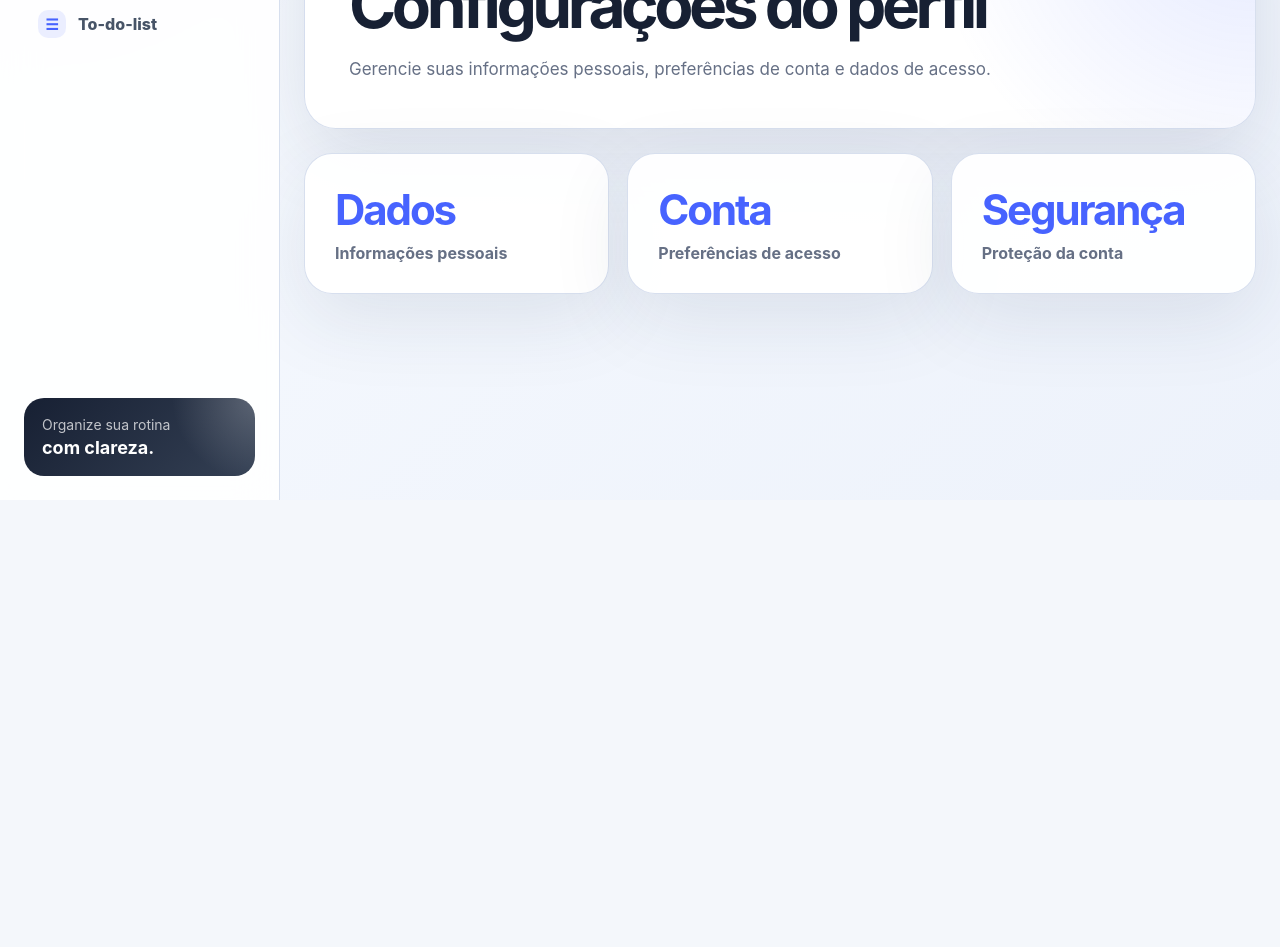
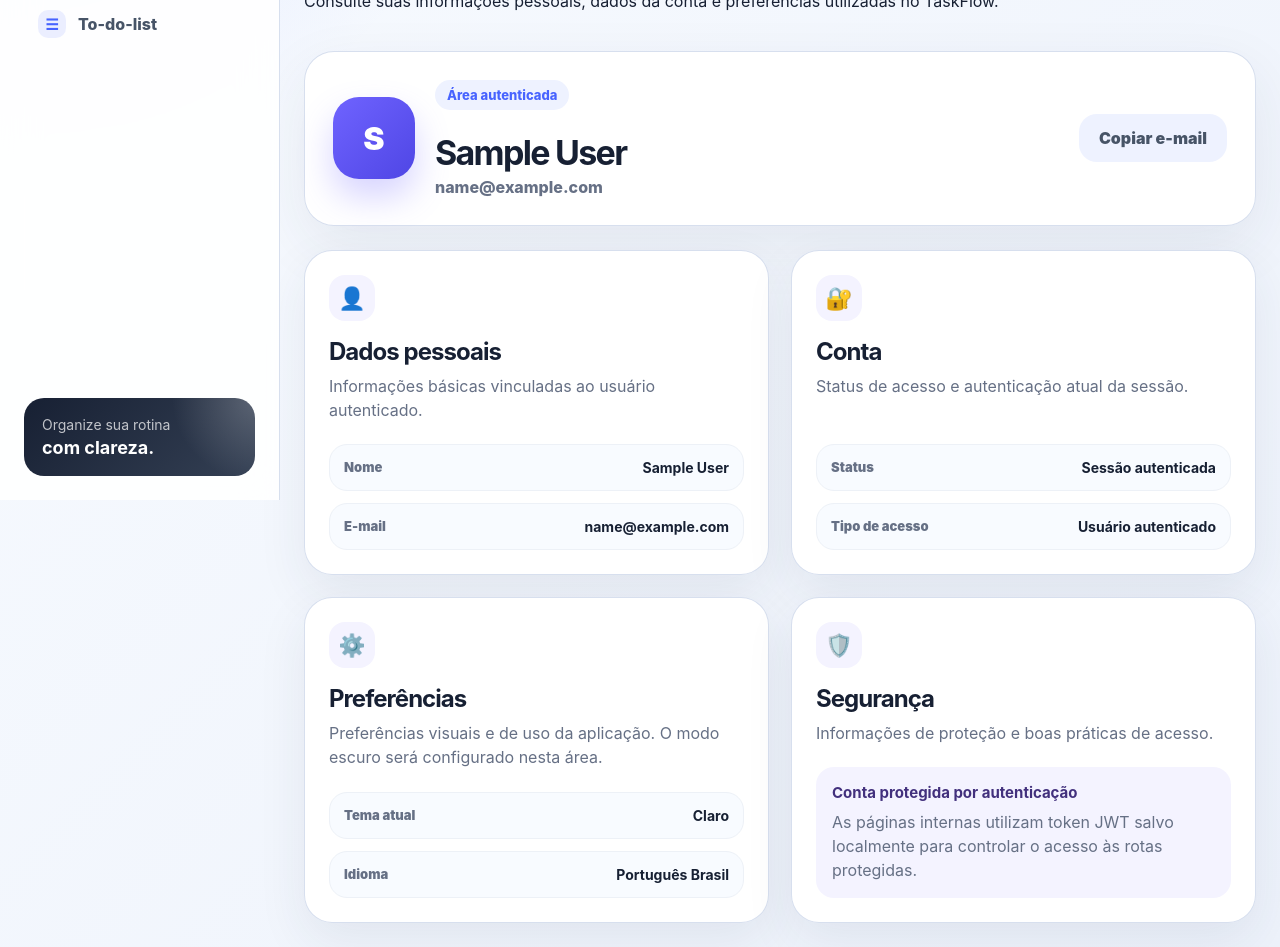
Before and after one commit to sandykmaciel/Projeto-Integrador, a React (Vite) app in the folder frontend/: page /perfil in a window 1280 px wide. Shown: the part 300-1247 px from the top of the page. Before the commit the page ends 800 px from the top, so only its background shows below. Built offline with nearby package versions, Linux system fonts and the light colour scheme; no server answers; sample sign-in values are in the browser's storage.

Commit message:
feat: implement profile settings page

```diff
--- a/frontend/src/index.css
+++ b/frontend/src/index.css
@@ -2852,3 +2852,164 @@ a:hover {
     width: 100%;
   }
 }
+
+.profile-settings-hero {
+  display: grid;
+  grid-template-columns: auto minmax(0, 1fr) auto;
+  align-items: center;
+  gap: 20px;
+  padding: 28px;
+  border: 1px solid rgba(211, 220, 237, 0.9);
+  border-radius: 30px;
+  background: rgba(255, 255, 255, 0.96);
+  box-shadow: 0 20px 60px rgba(32, 48, 80, 0.08);
+}
+
+.profile-avatar-large {
+  display: grid;
+  width: 82px;
+  height: 82px;
+  place-items: center;
+  border-radius: 26px;
+  color: #ffffff;
+  background: linear-gradient(135deg, #6f63ff, #4f46e5);
+  font-size: 32px;
+  font-weight: 1000;
+  box-shadow: 0 18px 34px rgba(111, 99, 255, 0.28);
+}
+
+.profile-settings-hero h2 {
+  margin: 8px 0 4px;
+  color: #172033;
+  font-size: 34px;
+  letter-spacing: -0.05em;
+}
+
+.profile-settings-hero p {
+  margin: 0;
+  color: #667085;
+  font-weight: 800;
+}
+
+.profile-settings-grid {
+  display: grid;
+  grid-template-columns: repeat(2, minmax(0, 1fr));
+  gap: 22px;
+}
+
+.profile-settings-card {
+  display: flex;
+  flex-direction: column;
+  justify-content: space-between;
+  gap: 22px;
+  min-height: 260px;
+  padding: 24px;
+  border: 1px solid rgba(211, 220, 237, 0.9);
+  border-radius: 28px;
+  background: rgba(255, 255, 255, 0.96);
+  box-shadow: 0 18px 50px rgba(32, 48, 80, 0.08);
+}
+
+.profile-settings-icon {
+  display: grid;
+  width: 46px;
+  height: 46px;
+  place-items: center;
+  margin-bottom: 16px;
+  border-radius: 16px;
+  background: #f4f3ff;
+  font-size: 22px;
+}
+
+.profile-settings-card h2 {
+  margin: 0;
+  color: #172033;
+  font-size: 24px;
+  letter-spacing: -0.04em;
+}
+
+.profile-settings-card p {
+  margin: 8px 0 0;
+  color: #667085;
+  line-height: 1.5;
+}
+
+.profile-info-list {
+  display: grid;
+  gap: 12px;
+}
+
+.profile-info-list > div {
+  display: flex;
+  align-items: center;
+  justify-content: space-between;
+  gap: 16px;
+  padding: 14px;
+  border: 1px solid #edf1f7;
+  border-radius: 18px;
+  background: #f8fbff;
+}
+
+.profile-info-list span {
+  color: #667085;
+  font-size: 13px;
+  font-weight: 900;
+}
+
+.profile-info-list strong {
+  color: #172033;
+  text-align: right;
+  font-size: 14px;
+}
+
+.profile-security-note {
+  display: grid;
+  gap: 8px;
+  padding: 16px;
+  border-radius: 18px;
+  color: #42307d;
+  background: #f4f3ff;
+}
+
+.profile-security-note strong {
+  font-size: 15px;
+}
+
+.profile-security-note span {
+  color: #667085;
+  line-height: 1.5;
+}
+
+.feedback-close-button {
+  margin-left: auto;
+  border: none;
+  color: inherit;
+  background: transparent;
+  cursor: pointer;
+  font-size: 22px;
+  font-weight: 1000;
+}
+
+@media (max-width: 900px) {
+  .profile-settings-hero {
+    grid-template-columns: 1fr;
+    text-align: center;
+  }
+
+  .profile-avatar-large {
+    margin: 0 auto;
+  }
+
+  .profile-settings-grid {
+    grid-template-columns: 1fr;
+  }
+
+  .profile-info-list > div {
+    align-items: flex-start;
+    flex-direction: column;
+  }
+
+  .profile-info-list strong {
+    text-align: left;
+  }
+}
--- a/frontend/src/pages/ProfileSettings.jsx
+++ b/frontend/src/pages/ProfileSettings.jsx
@@ -1,31 +1,187 @@
+import { useEffect, useMemo, useState } from "react";
+
+function getStoredUser() {
+  const possibleKeys = ["taskflow:user", "user", "auth:user"];
+
+  for (const key of possibleKeys) {
+    const storedValue = localStorage.getItem(key);
+
+    if (!storedValue) {
+      continue;
+    }
+
+    try {
+      return JSON.parse(storedValue);
+    } catch {
+      return null;
+    }
+  }
+
+  return null;
+}
+
+function getUserInitial(name, email) {
+  const baseValue = name || email || "Usuário";
+
+  return baseValue.charAt(0).toUpperCase();
+}
+
+function getAccountStatus(token) {
+  return token ? "Sessão autenticada" : "Sessão não encontrada";
+}
+
 export default function ProfileSettings() {
+  const [user, setUser] = useState(null);
+  const [token, setToken] = useState("");
+  const [feedback, setFeedback] = useState("");
+
+  useEffect(() => {
+    setUser(getStoredUser());
+    setToken(localStorage.getItem("taskflow:token") || "");
+  }, []);
+
+  const userName = user?.name || "Luiz";
+  const userEmail = user?.email || "luiz@email.com";
+  const userInitial = useMemo(
+    () => getUserInitial(userName, userEmail),
+    [userName, userEmail]
+  );
+
+  function handleClearFeedback() {
+    setFeedback("");
+  }
+
+  function handleCopyEmail() {
+    navigator.clipboard.writeText(userEmail);
+    setFeedback("E-mail copiado para a área de transferência.");
+  }
+
   return (
     <section className="module-screen">
-      <div className="module-hero">
-        <span className="eyebrow">Perfil</span>
+      <div className="module-header">
+        <div>
+          <span className="eyebrow">Perfil</span>
 
-        <h1>Configurações do perfil</h1>
+          <h1>Configurações do perfil</h1>
 
-        <p>
-          Gerencie suas informações pessoais, preferências de conta e dados de
-          acesso.
-        </p>
+          <p>
+            Consulte suas informações pessoais, dados da conta e preferências
+            utilizadas no TaskFlow.
+          </p>
+        </div>
       </div>
 
-      <section className="module-grid">
-        <article>
-          <strong>Dados</strong>
-          <span>Informações pessoais</span>
+      {feedback && (
+        <div className="feedback-card success">
+          <strong>Sucesso</strong>
+          <span>{feedback}</span>
+
+          <button
+            type="button"
+            className="feedback-close-button"
+            onClick={handleClearFeedback}
+          >
+            ×
+          </button>
+        </div>
+      )}
+
+      <section className="profile-settings-hero">
+        <div className="profile-avatar-large">{userInitial}</div>
+
+        <div>
+          <span className="eyebrow">Área autenticada</span>
+          <h2>{userName}</h2>
+          <p>{userEmail}</p>
+        </div>
+
+        <button
+          type="button"
+          className="secondary-action-button"
+          onClick={handleCopyEmail}
+        >
+          Copiar e-mail
+        </button>
+      </section>
+
+      <section className="profile-settings-grid">
+        <article className="profile-settings-card">
+          <div>
+            <span className="profile-settings-icon">👤</span>
+            <h2>Dados pessoais</h2>
+            <p>Informações básicas vinculadas ao usuário autenticado.</p>
+          </div>
+
+          <div className="profile-info-list">
+            <div>
+              <span>Nome</span>
+              <strong>{userName}</strong>
+            </div>
+
+            <div>
+              <span>E-mail</span>
+              <strong>{userEmail}</strong>
+            </div>
+          </div>
         </article>
 
-        <article>
-          <strong>Conta</strong>
-          <span>Preferências de acesso</span>
+        <article className="profile-settings-card">
+          <div>
+            <span className="profile-settings-icon">🔐</span>
+            <h2>Conta</h2>
+            <p>Status de acesso e autenticação atual da sessão.</p>
+          </div>
+
+          <div className="profile-info-list">
+            <div>
+              <span>Status</span>
+              <strong>{getAccountStatus(token)}</strong>
+            </div>
+
+            <div>
+              <span>Tipo de acesso</span>
+              <strong>Usuário autenticado</strong>
+            </div>
+          </div>
         </article>
 
-        <article>
-          <strong>Segurança</strong>
-          <span>Proteção da conta</span>
+        <article className="profile-settings-card">
+          <div>
+            <span className="profile-settings-icon">⚙️</span>
+            <h2>Preferências</h2>
+            <p>
+              Preferências visuais e de uso da aplicação. O modo escuro será
+              configurado nesta área.
+            </p>
+          </div>
+
+          <div className="profile-info-list">
+            <div>
+              <span>Tema atual</span>
+              <strong>Claro</strong>
+            </div>
+
+            <div>
+              <span>Idioma</span>
+              <strong>Português Brasil</strong>
+            </div>
+          </div>
+        </article>
+
+        <article className="profile-settings-card">
+          <div>
+            <span className="profile-settings-icon">🛡️</span>
+            <h2>Segurança</h2>
+            <p>Informações de proteção e boas práticas de acesso.</p>
+          </div>
+
+          <div className="profile-security-note">
+            <strong>Conta protegida por autenticação</strong>
+            <span>
+              As páginas internas utilizam token JWT salvo localmente para
+              controlar o acesso às rotas protegidas.
+            </span>
+          </div>
         </article>
       </section>
     </section>
```
